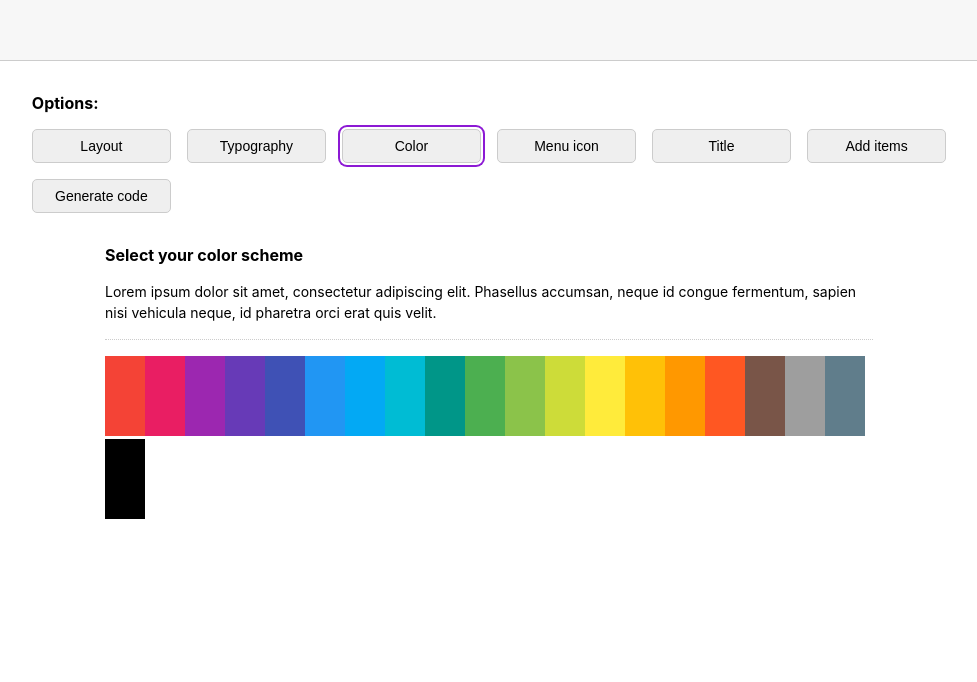
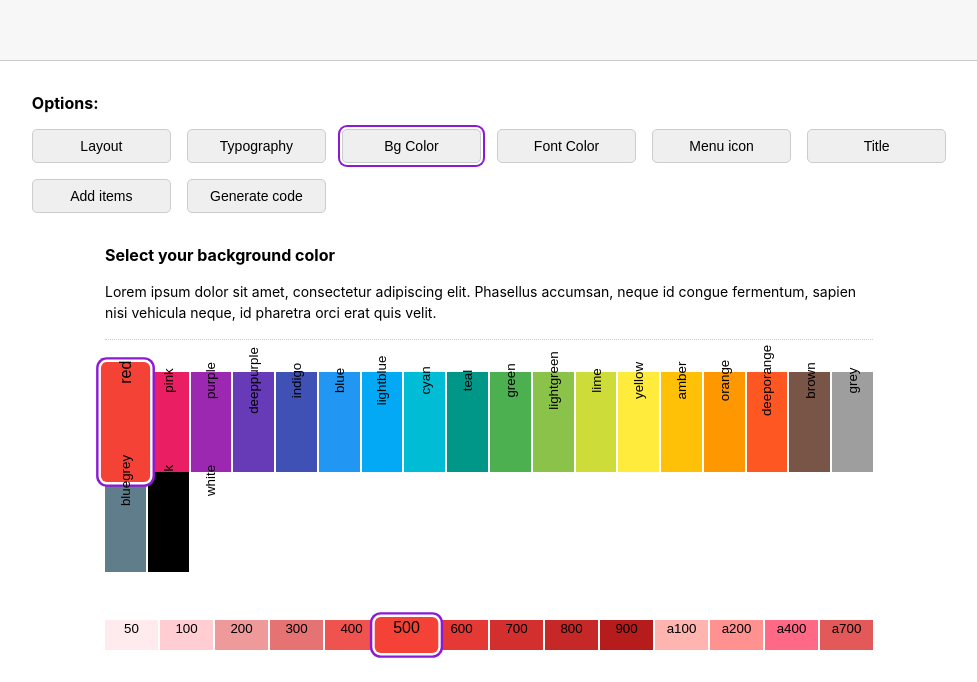
Before and after one commit to davodey/wc-theme-selector, a React (Create React App) app: page / in a window 1280 px wide. Shown: the part 139-821 px from the top of the page, without its empty margins (151-1128 px from the left). Before the commit the page ends 800 px from the top, so only its background shows below. Built offline with nearby package versions, Linux system fonts and the light colour scheme.

Commit message:
color picker finished

```diff
--- a/src/App.css
+++ b/src/App.css
@@ -1,8 +1,8 @@
 flayvor-top-app-bar {
   position:static;
   width:100%;
-  background-color: #c6e873;
-  color:#252525;
+
+
   font-family: inherit;
 }
 
@@ -44,6 +44,7 @@ flayvor-top-app-bar {
 .output .content {
   grid-row:2;
   grid-column:2 / span 3;
+  grid-row-gap:16px;
 }
 
 .selection > span {
@@ -275,14 +276,62 @@ fieldset {
 .output .content .color-palatte {
   grid-row:2;
   grid-column: span 6;
+  transition: all 2s ease-in;
 }
 /*.color-palatte {*/
   /*display:grid;*/
   /*grid-template-columns: repeat(14, 1fr);*/
 /*}*/
 .color {
-  width:40px;
-  height:80px;
+  width:100%;
+  height:100px;
   border:0;
-  cursor:pointer
+  cursor:pointer;
+  transition: all .2s;
+  justify-content: center;
+  align-content: center;
+  display: flex;
+
 }
+.color.active {
+  transform: scale(1.2);
+  box-shadow: 0px 2px 4px rgba(0, 0, 0, 0.16), 0px 1px 1px rgba(0, 0, 0, 0.1);
+  position: relative;
+  border-radius:5px;
+  outline: 0;
+  box-shadow: 0 0 0 2px #fff, 0 0 0 4px #8c19d4;
+}
+
+.color:focus {
+  outline: 0;
+  box-shadow: 0 0 0 2px #fff, 0 0 0 4px #8c19d4;
+}
+.output .color-palatte.sub {
+  grid-row:3;
+}
+.output .color-palatte.sub .color {
+  height:30px;
+}
+.sub-color-palatte {
+  grid-row:3;
+  grid-column: span 6;
+  display:grid;
+  grid-template-columns: repeat(auto-fit, minmax(40px, 70px));
+  grid-column-gap: 2px;
+}
+.sub-color-palatte .color {
+  height:30px;
+}
+.color-palatte {
+  display:grid;
+  grid-template-columns: repeat(auto-fit, minmax(40px, 1fr));
+  grid-column-gap: 2px;
+  margin-bottom:32px;
+}
+
+.color-palatte .color span {
+  transform: rotate(270deg);
+  display:block;
+  pointer-events: none;
+  font-weight: normal;
+}
--- a/src/components/Output.js
+++ b/src/components/Output.js
@@ -10,7 +10,7 @@ const Output = (props) => {
       {
         props.optionSelected === "Layout" ? "Select a layout" :
         props.optionSelected === "Typography" ? "Select a font family" :
-        props.optionSelected === "Color" ? "Select your color scheme" :
+        props.optionSelected === "Bg Color" ? "Select your background color" :
         props.optionSelected === "Menu icon" ? "Change your menu icon" :
         props.optionSelected === "Title" ? "Change your title" :
         props.optionSelected === "Add items" ? "Add menu buttons" :
@@ -26,8 +26,10 @@ const Output = (props) => {
             <OptionRadio layout={props.layout} onChange={props.setLayout} options={props.layoutOptions}/> :
           props.optionSelected === 'Typography' ?
             <FontPicker activeFontFamily={props.font} onChange={props.setFont} apiKey="AIzaSyAMJM5phI4GbCGR8Dcu8rIlxFxOermsVDM"/> :
-          props.optionSelected === 'Color' ?
-            <ColorPalette setBgColor={props.setBgColor}/> :
+          props.optionSelected === 'Bg Color' ?
+            <ColorPalette color={props.color} bgColor={props.bgColor} onClick={props.setBgColor}/> :
+          props.optionSelected === 'Font Color' ?
+            <ColorPalette color={props.fontColor} bgColor={props.fontColor.hex} onClick={props.setFontColor}/> :
             <Fragment></Fragment>
         }
       </div>
--- a/src/components/YourComponent.js
+++ b/src/components/YourComponent.js
@@ -5,8 +5,8 @@ const YourComponent = (props) => {
     <div>
       <div id={"css"}>
         <style dangerouslySetInnerHTML={{__html: `flayvor-top-app-bar {
-            background: ${props.bgColor};
-            color: ${props.fontColor};
+            background: ${props.color.hex};
+            color: ${props.fontColor.hex};
             font-family:"${props.font}";
         }`}} />
       </div>
--- a/src/containers/App.js
+++ b/src/containers/App.js
@@ -17,11 +17,20 @@ class App extends Component {
       buttonsBuilt: [],
       font: "Open Sans",
       layout: 'standard',
-      bgColor: ''
+      color: {
+        hex: "#f44336",
+        hue: "red",
+        "shade": "500"
+      },
+      fontColor: {
+        hex: "#000000",
+        hue: "black",
+        "shade": "500"
+      }
     };
     this.config = {
       options: [
-        'Layout', 'Typography', 'Color', 'Menu icon', 'Title', 'Add items', 'Generate code'
+        'Layout', 'Typography', 'Bg Color', 'Font Color', 'Menu icon', 'Title', 'Add items', 'Generate code'
       ],
       layout: [
         'Standard', 'Dense', 'Prominent', 'Collapsed', 'Short', 'Fixed'
@@ -30,6 +39,7 @@ class App extends Component {
     this.setLayout = this.setLayout.bind(this);
     this.setFont = this.setFont.bind(this);
     this.setBgColor = this.setBgColor.bind(this);
+    this.setFontColor = this.setFontColor.bind(this);
   }
 
   // COMPONENT INIT
@@ -74,31 +84,40 @@ class App extends Component {
   componentWillReceiveProps () {
 
   }
+
+  setFontColor (event) {
+    console.log('Click')
+    this.setState({fontColor:{hex: event.target.getAttribute('data-id'), shade: event.target.getAttribute('data-shade'), hue: event.target.getAttribute('data-hue')}})
+  }
+
   setBgColor (event) {
-    this.setState({bgColor: event.target.getAttribute('data-id')})
+    console.log('Click')
+    this.setState({color:{hex: event.target.getAttribute('data-id'), shade: event.target.getAttribute('data-shade'), hue: event.target.getAttribute('data-hue')}})
   }
 
   setLayout (event) {
     this.setState({layout: event.target.id.toLocaleLowerCase()})
   }
+
   setFont (event) {
     this.setState({font: event.family})
   }
+
   render () {
+    console.log(this.state.fontColor)
     return (
       <div className="theme-builder">
         <div className={"component-container"}>
           <YourComponent
-            font={this.state.activeFontFamily}
             buttonsBuilt={this.state.buttonsBuilt}
             title={"App Bar"}
             showMenuIcon={this.state.showMenuIcon}
             bgColor={this.state.primaryColorData.selectedHex}
-            fontColor={this.state.secondaryColorData.selectedHex}
             menuIcon={this.state.menuIcon}
             layout={this.state.layout}
             font={this.state.font}
-            bgColor={this.state.bgColor}
+            color={this.state.color}
+            fontColor={this.state.fontColor}
           >
           </YourComponent>
         </div>
@@ -110,6 +129,9 @@ class App extends Component {
           setFont={this.setFont}
           font={this.state.font}
           setBgColor={this.setBgColor}
+          color={this.state.color}
+          setFontColor={this.setFontColor}
+          fontColor={this.state.fontColor}
         />
       </div>
     )
--- a/src/containers/ColorPalatte.js
+++ b/src/containers/ColorPalatte.js
@@ -22,24 +22,33 @@ class ColorPalette extends Component {
     });
   }
 
-
   render () {
     return (
+      <Fragment>
         <div className={"color-palatte"}>
           {
-          this.colorArr.map(color => {
+            this.colorArr.map((color,index) => {
               if (color.shade === '500') {
                 return (
-                <button key={uuid()} className="color" style={{'backgroundColor': color.hex}} onClick={this.props.setBgColor} data-id={color.hex}></button>
-              )
-            } else {
-              return (
-                <Fragment></Fragment>
+                  <button key={index} className={this.props.color.hue === color.hue? 'color active': 'color'} style={{'backgroundColor': color.hex}} onClick={this.props.onClick} data-id={color.hex} data-hue={color.hue} data-shade={color.shade}><span>{color.hue}</span></button>
                 )
               }
             })
           }
         </div>
+        <div className={"color-palatte sub"}>
+          {
+            this.colorArr.map((color,index) => {
+              if (color.hue === this.props.color.hue) {
+                return (
+                  <button key={index} className={this.props.bgColor === color.hex && color.hue !== 'black' && color.hue !== 'white'  ? 'color active': 'color'} style={{'backgroundColor': color.hex}} onClick={this.props.onClick} data-id={color.hex} data-hue={color.hue} data-shade={color.shade}>{color.shade}</button>
+                )
+              }
+            })
+          }
+        </div>
+      </Fragment>
+
     )
   }
 }
--- a/src/containers/SelectionAndOutput.js
+++ b/src/containers/SelectionAndOutput.js
@@ -7,7 +7,7 @@ class SelectionAndOutput extends Component {
   constructor(props) {
     super(props);
     this.state = {
-      optionSelected: 'Color'
+      optionSelected: 'Bg Color'
     };
     this.selectOption = this.selectOption.bind(this);
   }
@@ -75,6 +75,10 @@ class SelectionAndOutput extends Component {
           setFont={this.props.setFont}
           font={this.props.font}
           setBgColor={this.props.setBgColor}
+          bgColor={this.props.color.hex}
+          color={this.props.color}
+          setFontColor={this.props.setFontColor}
+          fontColor={this.props.fontColor}
         />
       </div>
     )
```
Lines whose indentation alone changed are shown as unchanged.
